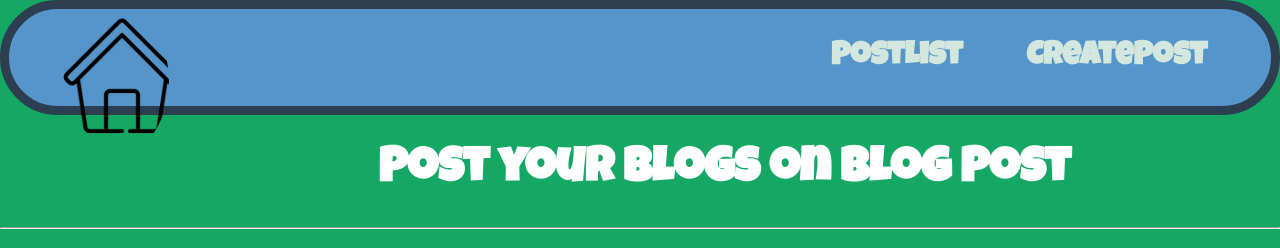
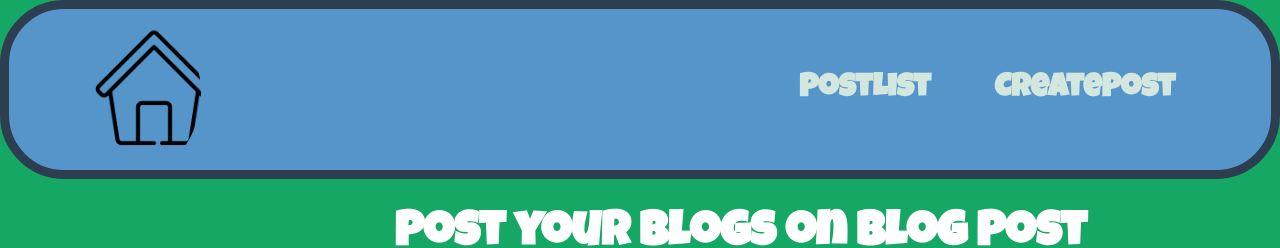
Before and after one commit to liebapil/Blog-Post, a Vue app in the folder client/: page / in a window 1280 px wide. Shown: the top 248 px of the page. Built offline with nearby package versions, Linux system fonts and the light colour scheme.

Commit message:
fixed home button

```diff
--- a/client/src/components/Nav.vue
+++ b/client/src/components/Nav.vue
@@ -26,7 +26,7 @@ nav {
   font-size: 2em;
   text-align:end;
   background: #5695c9;
-  padding: 1em;
+  padding: 2em;
   border: solid .3em;
   border-top-right-radius: 2em 2em ;
   border-bottom-left-radius: 2em 2em;
@@ -44,11 +44,11 @@ nav a {
 .home_image{
 margin: auto;
 position: relative;
-bottom: 40px;
+bottom: 60px;
   float: left;
   border: none;
   border-radius: 50%;
-  max-height: .2em;
+  max-height: .2rem;
   transition: all 0.5s;
   object-fit: cover;
     object-position: 1px 10px;
```
